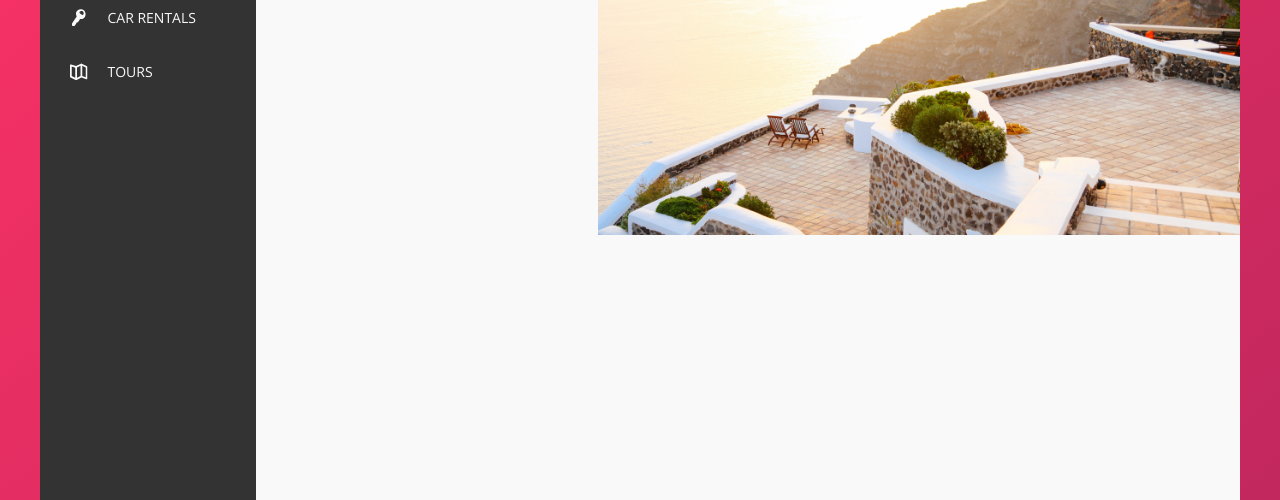
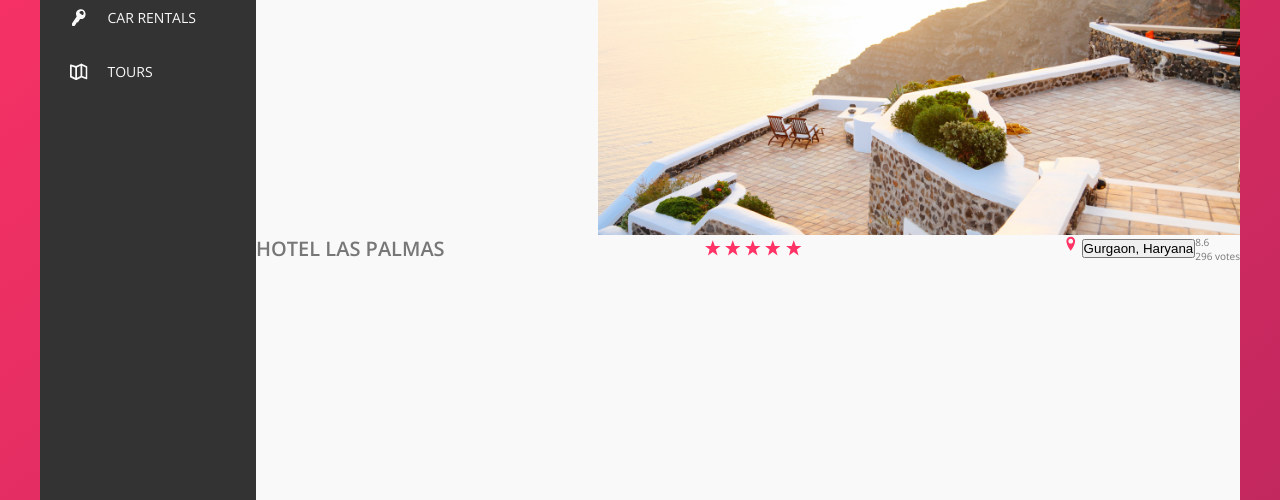
Before and after one commit to NikhilMudgal/Trillo, a website: page index.html in a window 1280 px wide. Shown: the part 300-800 px from the top of the page. Drawn offline with nearby package versions, Linux system fonts and the light colour scheme.

Commit message:
Added hotel overview elements

```diff
--- a/index.html
+++ b/index.html
@@ -93,6 +93,38 @@
                             <img src="img/hotel-3.jpg" alt="Hotel 3" class="gallery__photo">
                         </figure>
                     </div>
+                    <div class="overview">
+                        <h1 class="overview__heading">hotel las palmas</h1>
+                        <div class="overview__stars">
+                            <svg class="overview__icon-stars">
+                                <use xlink:href="img/sprite.svg#icon-star"></use>
+                            </svg>
+                            <svg class="overview__icon-stars">
+                                <use xlink:href="img/sprite.svg#icon-star"></use>
+                            </svg>
+                            <svg class="overview__icon-stars">
+                                <use xlink:href="img/sprite.svg#icon-star"></use>
+                            </svg>
+                            <svg class="overview__icon-stars">
+                                <use xlink:href="img/sprite.svg#icon-star"></use>
+                            </svg>
+                            <svg class="overview__icon-stars">
+                                <use xlink:href="img/sprite.svg#icon-star"></use>
+                            </svg>
+                        </div>
+
+                        <div class="overview__location">
+                            <svg class="overview__icon-location">
+                                <use xlink:href="img/sprite.svg#icon-location-pin"></use>
+                            </svg>
+                            <button class="btn-inline">Gurgaon, Haryana</button>
+                        </div>
+                        <div class="overview__rating">
+                            <div class="overview__rating-average">8.6</div>
+                            <div class="overview__rating-count">296 votes</div>
+                        </div>
+
+                    </div>
                 </main>
             </div>
         </div>
--- a/sass/_components.scss
+++ b/sass/_components.scss
@@ -203,3 +203,38 @@
         display: block;
     }
 }
+
+
+/////////////////////////////
+/// Hotel overview
+.overview {
+    display: flex;
+    &__heading {
+        text-transform: uppercase;
+    }
+    &__stars {
+        margin: auto;
+    }
+
+    &__icon-stars, &__icon-location {
+        width: 1.75rem;
+        height: 1.75rem;
+        fill: var(--color-primary-light);
+    }
+
+    &__location {
+
+    }
+
+    &__rating {
+
+    }
+
+    &__rating-average {
+
+    }
+
+    &__rating-count {
+
+    }
+}
```
Also changed, not shown: css/style.css.
